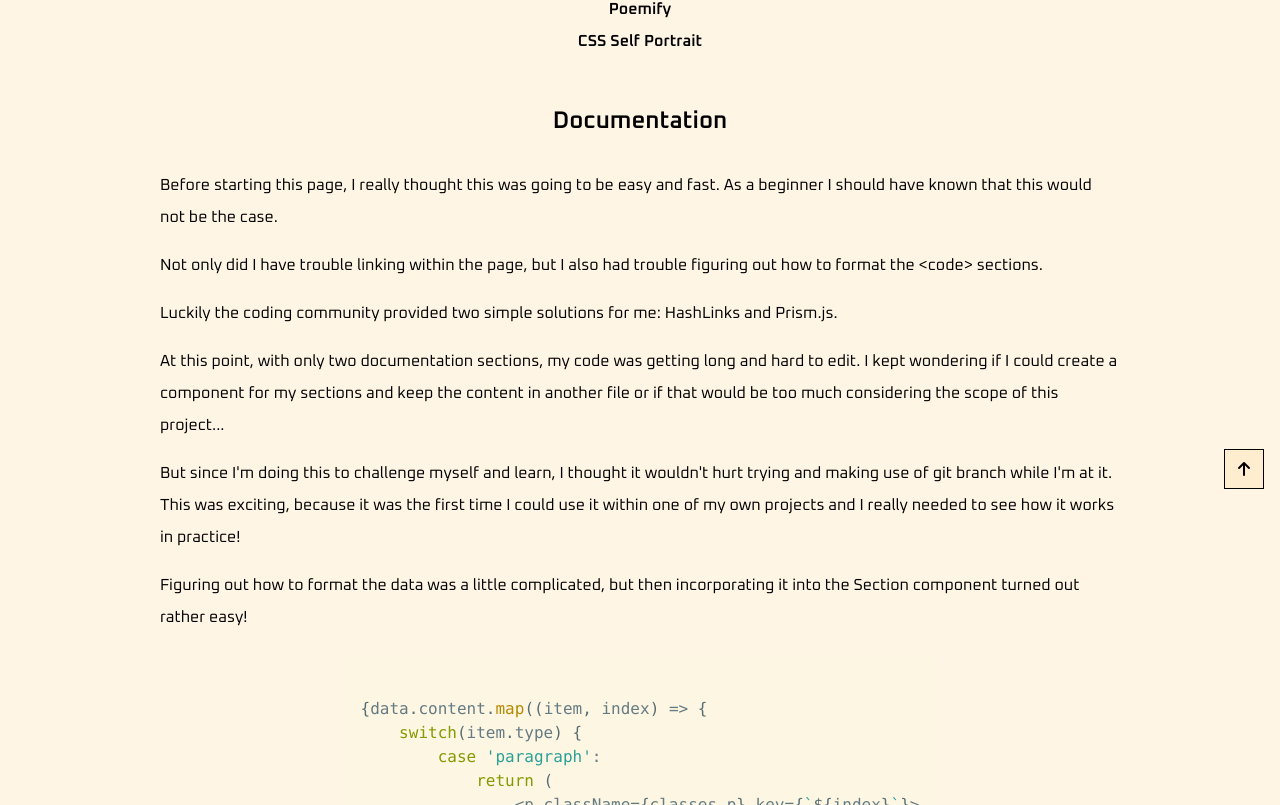
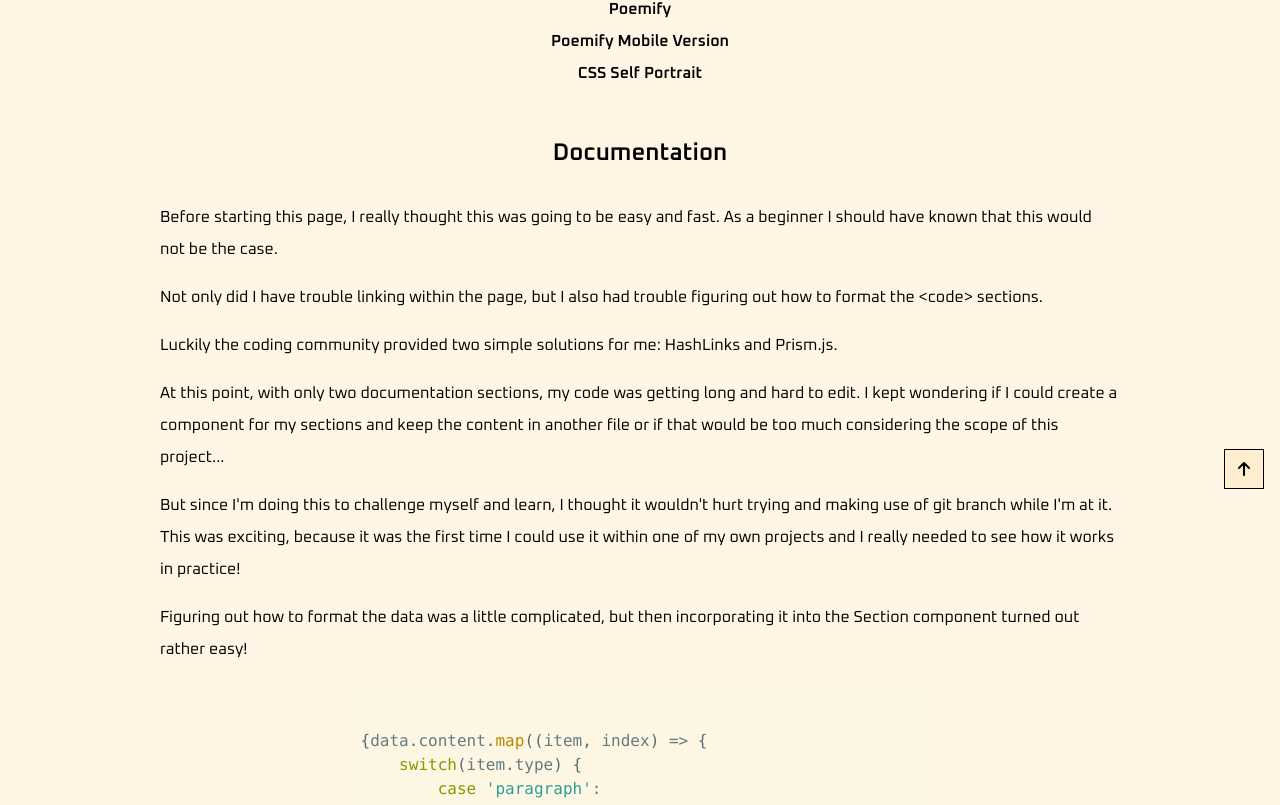
Before and after one commit to florinaosmani/portfolio, a React (Vite) app: page /documentation in a window 1280 px wide. Shown: the part 295-1100 px from the top of the page. Built offline with nearby package versions, Linux system fonts and the light colour scheme.

Commit message:
fix: new API for promptgenerator, updated documentation

```diff
--- a/src/components/documentation/Section.jsx
+++ b/src/components/documentation/Section.jsx
@@ -90,6 +90,21 @@ function Section({ section }) {
                                     </video>
                                 </div>
                             );
+                    case 'video':
+                            return (
+                                <div className={classes.video} key={`v_${index}`}>
+                                    <video
+                                        src={pieceOfContent.data.src}
+                                        type={pieceOfContent.data.type}
+                                        className={classes[pieceOfContent.data.className]}
+                                        aria-label={pieceOfContent.data.ariaLabel}
+                                        autoPlay
+                                        loop
+                                        muted>
+                                        This video cannot be displayed.
+                                    </video>
+                                </div>
+                            )
                     default:
                         return null;
                 }
--- a/src/features/promptGenerator/sentenceSlice.js
+++ b/src/features/promptGenerator/sentenceSlice.js
@@ -11,10 +11,11 @@ export const fetchWord = createAsyncThunk(
                 return {
                     index: index,
                     content: data.data.word};
+            } else {
+                return thunkAPI.rejectWithValue(index);
             }
-            throw new Error('Something went wrong');
         } catch (error) {
-            console.log(error);
+            return thunkAPI.rejectWithValue(index);
         }
     }
 );
@@ -91,11 +92,13 @@ const sentenceSlice = createSlice({
         },
         removeAll: (state) => {
             state.sentence = [];
+            state.fetchWords = [];
         },
         updateAll: (state) => {
             state.fetchWords.map(word => {
                 state.sentence[word.index].content = word.content;
             });
+            state.isLoading = false;
         },
         toggleHasSpace: (state) => {
             state.hasSpace = !state.hasSpace;
@@ -108,16 +111,15 @@ const sentenceSlice = createSlice({
                 state.hasError = false;
             })
             .addCase(fetchWord.fulfilled, (state, action) => {
-                state.isLoading = false;
                 state.hasError = false;
                 state.fetchWords.push({
                     index: action.payload.index,
                     content: action.payload.content,
                 });
             })
-            .addCase(fetchWord.rejected, (state) => {
-                state.isLoading = false;
+            .addCase(fetchWord.rejected, (state, action) => {
                 state.hasError = true;
+                state.fetchWords[action.payload].content = ':(';
             })
     },
 });
--- a/src/pages/Home.jsx
+++ b/src/pages/Home.jsx
@@ -28,7 +28,7 @@ function Home () {
                 <div className={classes.inline}>
                     <p>Hi, I'm</p>
                     <h1>Florina Osmani!</h1>
-                    <div className={classes.note}>
+                    {/* <div className={classes.note}>
                         <i id='icon' className="fa-solid fa-triangle-exclamation" style={{ color: showIcon? 'black' : 'var(--blue-color)'}}></i>
                         <div className={classes.noteText}>
                             <p>This site is still under construction!</p>
@@ -36,17 +36,17 @@ function Home () {
                             <h3>Todos:</h3>
                             <ul>
                                 <li>
-                                    Mobile friendly interactivity
+                                    Refactor, Refactor, refactor!
                                 </li>
                                 <li>
-                                    Refactor everything
+                                    Add comments
                                 </li>
                                 <li>
                                     More to come probably...
                                 </li>
                             </ul>
                         </div>
-                    </div>
+                    </div> */}
                 </div>
                 <div className='text_introduction'>
                     <p>
--- a/src/pages/PromptGenerator.jsx
+++ b/src/pages/PromptGenerator.jsx
@@ -49,14 +49,14 @@ function PromptGenerator () {
                 }));
             }
         });
-        Promise.all(fetchWords).then(()=>dispatch(updateAll()));
+        Promise.allSettled(fetchWords).then(()=>dispatch(updateAll()));
     };
 
-    if (!hasError) {
     return (
         <div className={classes.promptGenerator}>
             <h1>Prompt Generator</h1>
             <p>{hasSpace ? 'Try adding one word at a time :)!' : null}</p>
+            <p>{hasError ? 'Something went wrong :(! Lock all the existing words and try again!' : ''}</p>
             <div>
                 <div>
                     <form
@@ -133,7 +133,6 @@ function PromptGenerator () {
             </div>
         </div>
     );
-    }
 };
 
 export default PromptGenerator;
--- a/src/resources/css/pages/documentation.module.css
+++ b/src/resources/css/pages/documentation.module.css
@@ -84,6 +84,10 @@
     scrollbar-color: var(--yellow-color) var(--off-white-color);
 }
 
+.video video{
+    height: 80vh;
+}
+
  /* media queries */
 
  @media only screen and (max-width: 1060px) {
@@ -118,6 +122,10 @@
         width: 90%;
         margin: 0 auto;
     }
+
+    .codeCode pre {
+        max-width: 90vw;
+    }
  }
 
  @media only screen and (max-width: 450px) {
--- a/src/resources/data/documentationContent.js
+++ b/src/resources/data/documentationContent.js
@@ -7,7 +7,7 @@ content: [
     content:[
                {
                 type: 'paragraph',
-                data: 'content',
+                data: `content`,
                },
               {
                 type: 'code-video',
@@ -55,13 +55,23 @@ content: [
                   }
                 }
               },
+              {
+                type: 'video',
+                data: {
+                  src: src,
+                  type: 'video/type',
+                  className: 'className',
+                  ariaLabel: 'ariaLabel'
+                }
+              },
             ]
   }
 ];
 */
 
 import poemify from '../media/poemify.mp4';
-import poemMaker from '../media/poemMaker.mp4'
+import poemMaker from '../media/poemMaker.mp4';
+import poemifyMobile from '../media/poemifyMobile.mp4';
 
 export const content = [
   {
@@ -357,6 +367,41 @@ state.book.selections.push({
     ]
   },
   {
+    id: 'poemifyMobile',
+    header: 'Poemify Mobile Version',
+    content: [
+      {
+        type: 'paragraph',
+        data: `Initially I tested this page on an Iphone, where the drag and drop functionality was working. My phone broke while I was still testing which luckily made me test the page on an Android, where the drag and drop events weren't working.`,
+       },
+       {
+        type: 'paragraph',
+        data: `I ended up adding additional events for mobile, using touchStart, touchMove and touchEnd to change the elements position depending on the position of the touch event.`,
+       },
+       {
+        type: 'paragraph',
+        data: `Additionally I had to figure out a way to make the selections work better, since touchEnd doesn't seem to work well with text selections. Adding a button on every selectionChange did the job thankfully! I also ended up adding a scroll event that would let the button 'stay' in the right position, should the user scroll while selecting.`,
+       },
+       {
+        type: 'paragraph',
+        data: `Making the mobile-friendly version was a little tough, since every time I finished something, a new problem would show up! I had to create a long touch event and also a double tap event, since those weren't working reliably!`,
+       },
+       {
+        type: 'paragraph',
+        data: `In the end, this was all worth it! I love the mobile version even more than the desktop version. I even added a highlight on the selected words, which was super easy but seemed very hard only a few months ago! Progress! :)`,
+       },
+       {
+        type: 'video',
+        data: {
+          src: poemifyMobile,
+          type: 'video/mp4',
+          className: 'poemifyMobile',
+          ariaLabel: 'Shows the mobile version of the poemify page',
+        }
+      },
+    ]
+  },
+  {
     id: 'selfportrait',
     header: 'CSS Self Portrait',
     content:[
```
Also changed, not shown: 1 other file (tests, documents, lock files or other folders). Lines whose indentation alone changed are shown as unchanged.
